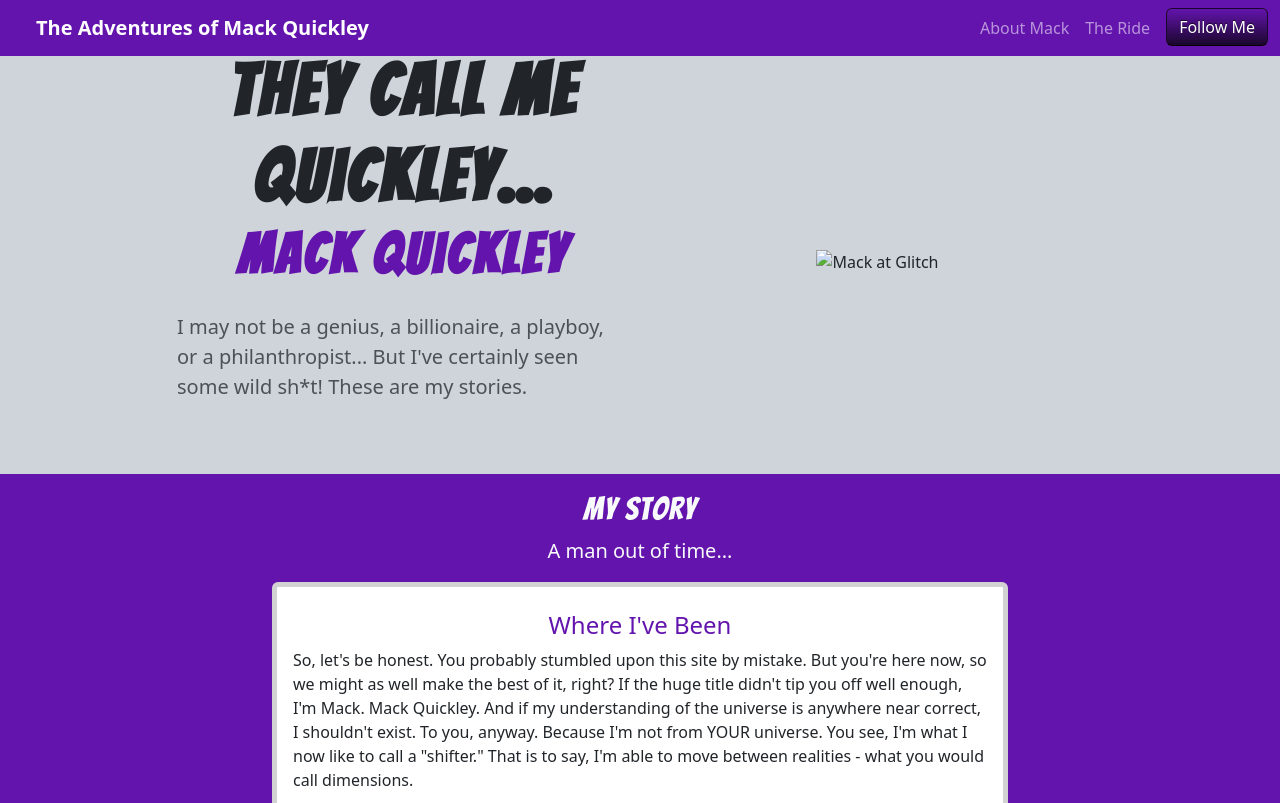
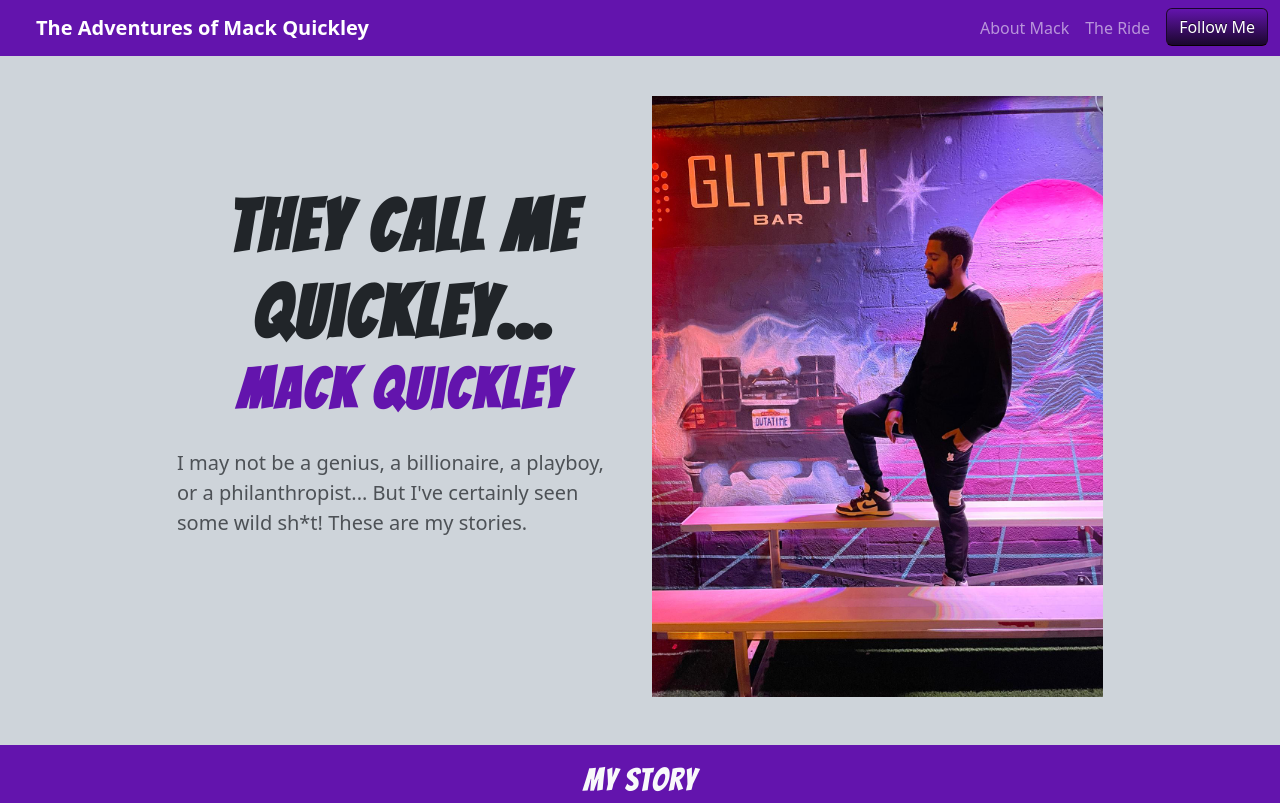
Before and after one commit to MSloley108/TAMQ, a plain HTML site: page index.html in a window 1280 px wide. Shown: the top 803 px of the page. Drawn offline with nearby package versions, Linux system fonts and the light colour scheme; files whose address does not match are found by name.

Commit message:
Update index.html

```diff
--- a/index.html
+++ b/index.html
@@ -102,7 +102,7 @@
                         <p class="lead text-muted my-4">I may not be a genius, a billionaire, a playboy, or a philanthropist... But I've certainly seen some wild sh*t! These are my stories.</p>
                     </div>
                     <div class="col-md-5 text-center d-md-block mt-5">
-                        <img src="/docs/assets/Images/Glitch.jpg" alt="Mack at Glitch" class="img-fluid">
+                        <img src="/assets/Images/Glitch.jpg" alt="Mack at Glitch" class="img-fluid">
                     </div>
                 </div>
             </div>
```
